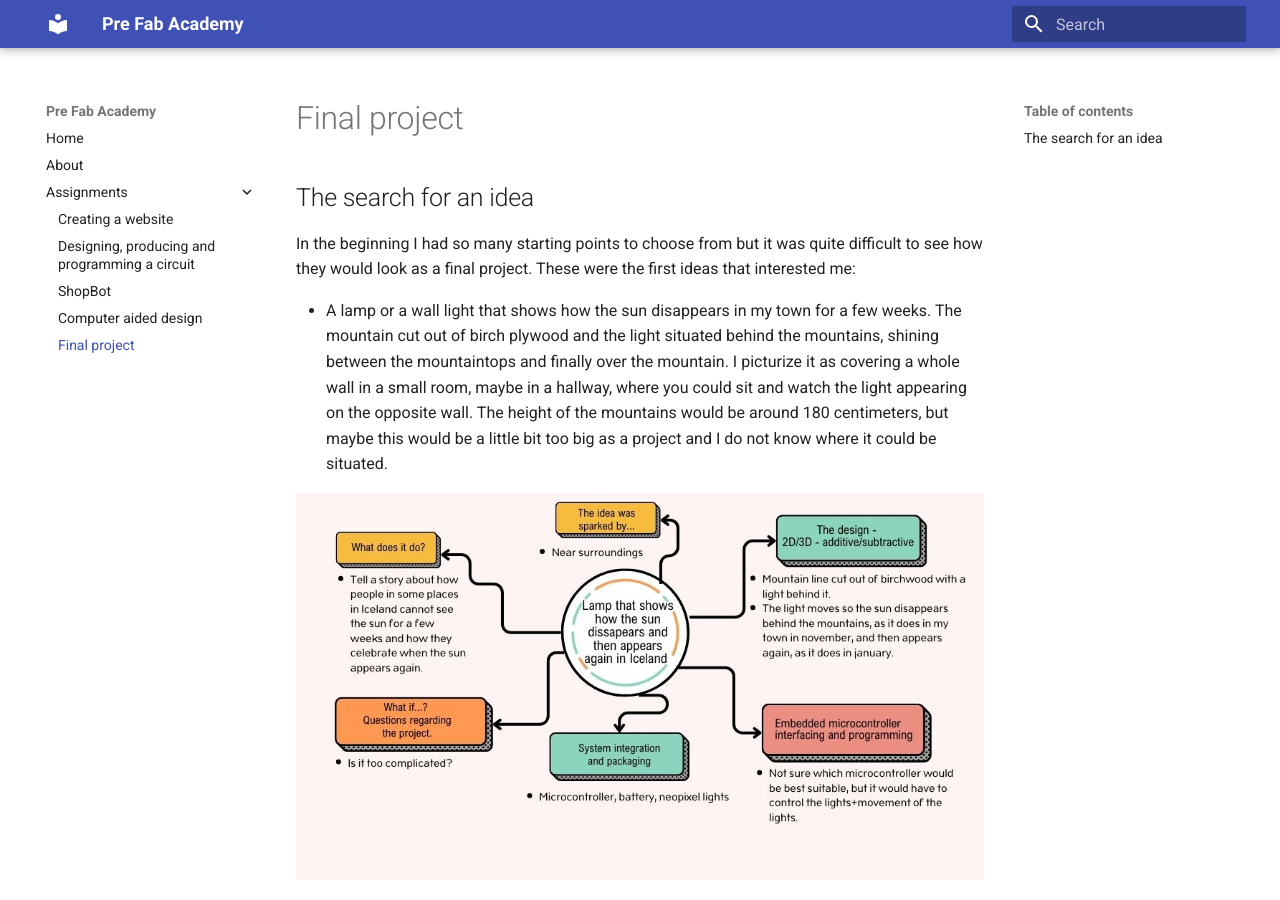
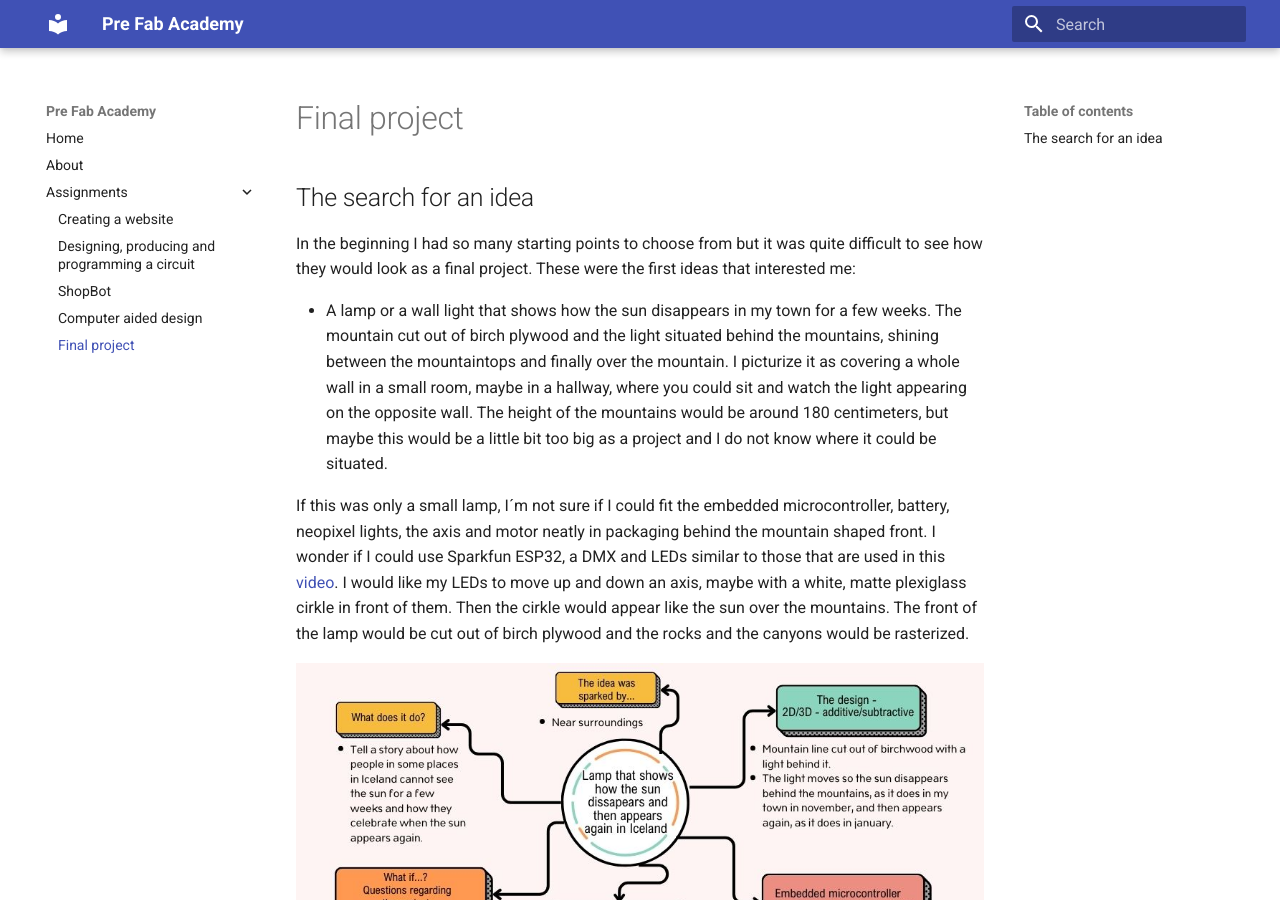
Before and after one commit to OlofH2/Before-Fab-Academy, an MkDocs documentation site: the page built from docs/FinalProject.md, in a window 1280 px wide and 900 px high. Built offline with MkDocs 1.6.1 and Material for MkDocs 9.7.7, drawn with Linux system fonts in a browser that asks for light colours.

Commit message:
SunWall photo

```diff
--- a/docs/FinalProject.md
+++ b/docs/FinalProject.md
@@ -6,12 +6,11 @@ In the beginning I had so many starting points to choose from but it was quite d
 
 * A lamp or a wall light that shows how the sun disappears in my town for a few weeks. The mountain cut out of birch plywood and the light situated behind the mountains, shining between the mountaintops and finally over the mountain. I picturize it as covering a whole wall in a small room, maybe in a hallway, where you could sit and watch the light appearing on the opposite wall. The height of the mountains would be around 180 centimeters, but maybe this would be a little bit too big as a project and I do not know where it could be situated.
 
-![SunBehindMountains](img/SunBehindMountains_86kb.jpg)
+
 
 If this was only a small lamp, I´m not sure if I could fit the embedded microcontroller, battery, neopixel lights, the axis and motor neatly in packaging behind the mountain shaped front. I wonder if I could use Sparkfun ESP32, a DMX and LEDs similar to those that are used in this [video](https://learn.sparkfun.com/tutorials/sparkfun-esp32-dmx-to-led-shield/all). I would like my LEDs to move up and down an axis, maybe with a white, matte plexiglass cirkle in front of them. Then the cirkle would appear like the sun over the mountains. The front of the lamp would be cut out of birch plywood and the rocks and the canyons would be rasterized.
 
-![SunBehindMountains](img/SunBehindMountains_86kb.jpg)
-
+![SunWall](img/SunBehindMountains_86kb.jpg)
 
 
 * Something that acts as a living being:
```
